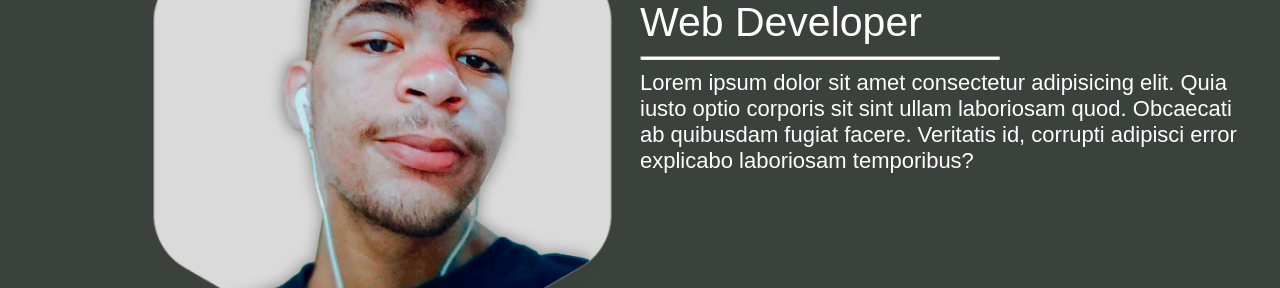
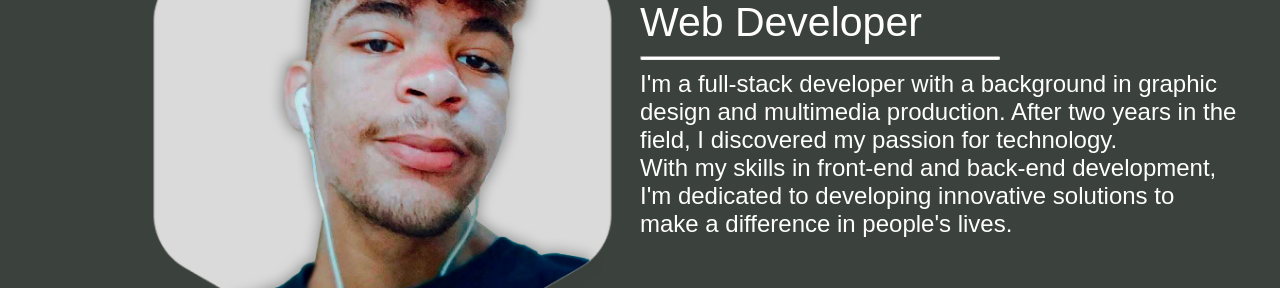
Before and after one commit to WillSs-Dev/webfolio, a React (Create React App) app: page / in a window 1280 px wide. Shown: the part 257-545 px from the top of the page. Built offline with nearby package versions, Linux system fonts and the light colour scheme; a web font is replaced by a local one.

Commit message:
feat: :speech_balloon: adds about-me text

```diff
--- a/src/components/About-me/index.jsx
+++ b/src/components/About-me/index.jsx
@@ -13,10 +13,10 @@ const About_Me = () => {
         <h3>Web Developer</h3>
         <hr />
         <p>
-          Lorem ipsum dolor sit amet consectetur adipisicing elit. Quia iusto
-          optio corporis sit sint ullam laboriosam quod. Obcaecati ab quibusdam
-          fugiat facere. Veritatis id, corrupti adipisci error explicabo
-          laboriosam temporibus?
+        I&apos;m a full-stack developer with a background in graphic design and multimedia production. After two years in the field, I discovered my passion for technology.
+        </p>
+        <p>
+        With my skills in front-end and back-end development, I&apos;m dedicated to developing innovative solutions to make a difference in people&apos;s lives.
         </p>
       </Presentation>
     </Container>
--- a/src/components/About-me/styles.js
+++ b/src/components/About-me/styles.js
@@ -52,7 +52,7 @@ export const Presentation = styled.div`
   }
 
   p {
-    font-size: 22px;
+    font-size: 24px;
     color: #ffff;
     font-weight: lighter;
     width: 597px;
```
